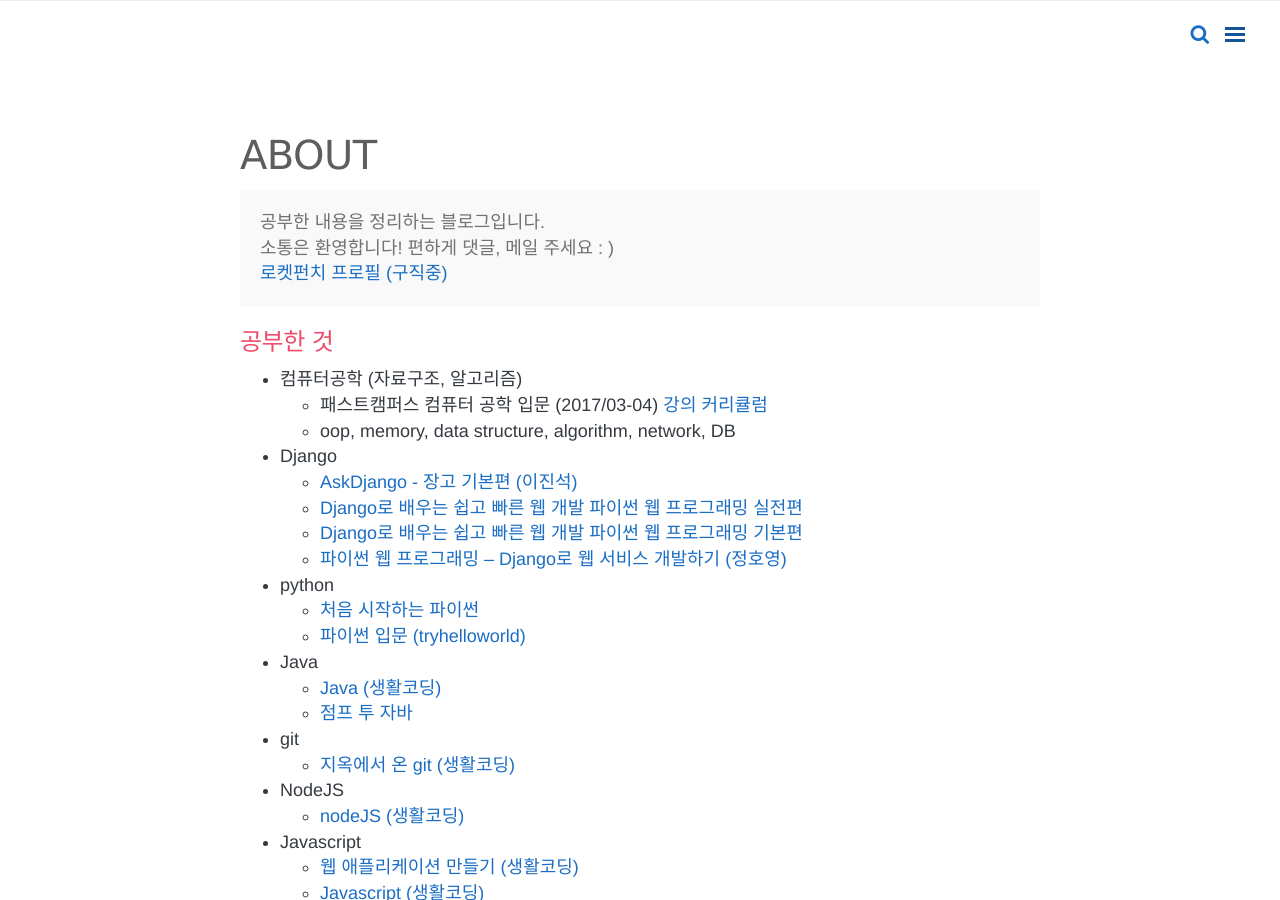
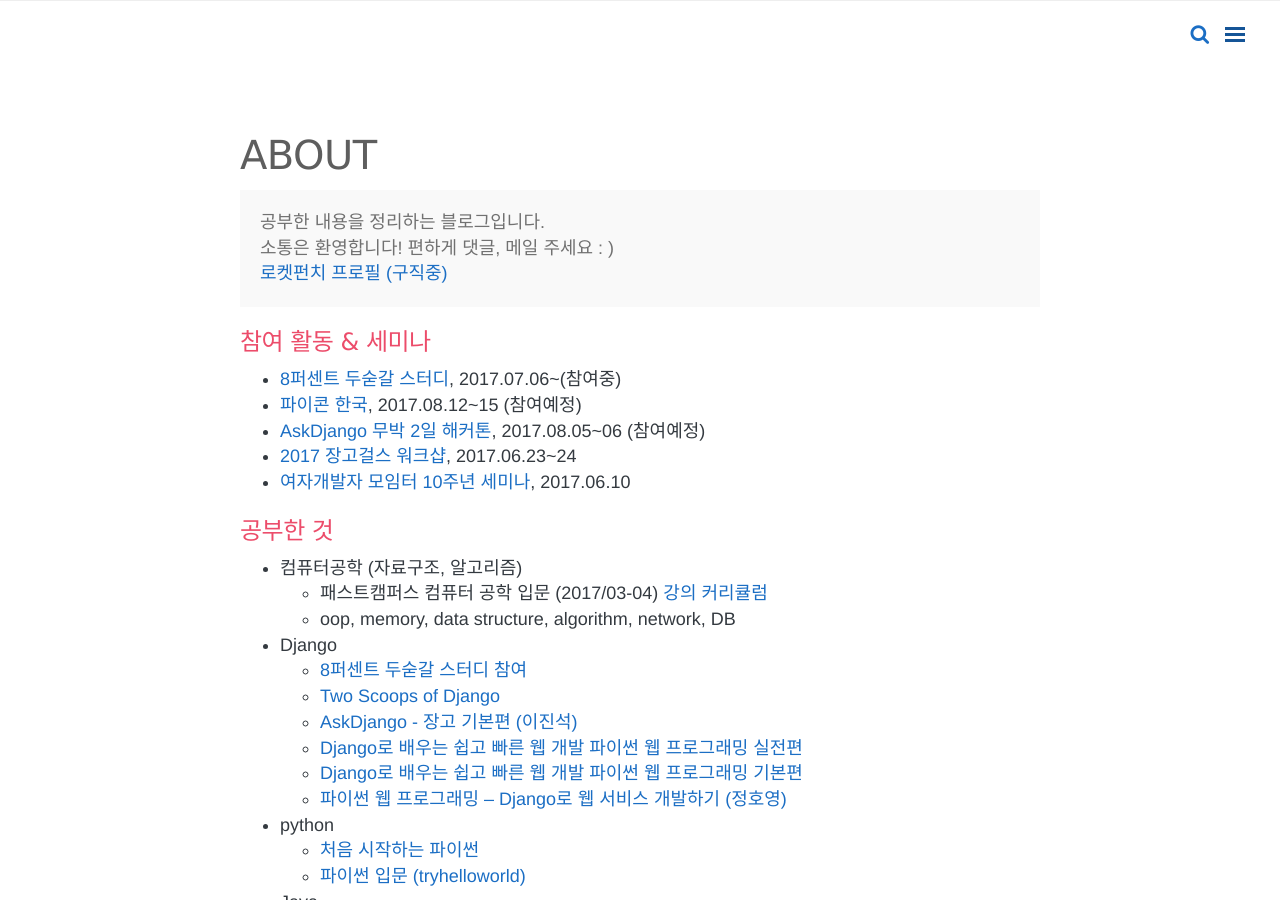
Before and after one commit to wayhome25/wayhome25.github.io, a Jekyll site: the page built from about.md, in a window 1280 px wide and 900 px high. Built offline with Jekyll 4.4.1, drawn with Linux system fonts in a browser that asks for light colours; nearby versions of some CDN libraries; comment, search, counter and statistics services are not loaded.

```diff
--- a/about.md
+++ b/about.md
@@ -9,12 +9,21 @@ title: About
   <a href="https://www.rocketpunch.com/@wayhome25">로켓펀치 프로필 (구직중)</a><br>
 </p>
 
+## 참여 활동 & 세미나
+- [8퍼센트 두숟갈 스터디](https://8percent.github.io/2017-06-30/%EC%8A%A4%ED%84%B0%EB%94%94%EC%8B%9C%EC%9E%91/), 2017.07.06~(참여중)
+- [파이콘 한국](https://www.pycon.kr/2017/), 2017.08.12~15 (참여예정)
+- [AskDjango 무박 2일 해커톤](https://nomade.kr/moim/askdjango-hackathon-2017/), 2017.08.05~06 (참여예정)
+- [2017 장고걸스 워크샵](https://djangogirls.org/seoul/), 2017.06.23~24
+- [여자개발자 모임터 10주년 세미나](http://korea-womendevelopers.org/), 2017.06.10
+
 ## 공부한 것
 - 컴퓨터공학 (자료구조, 알고리즘)
     - 패스트캠퍼스 컴퓨터 공학 입문 (2017/03-04) [강의 커리큘럼](http://cdn.www.fastcampus.co.kr/wp-content/uploads/2017/02/%EC%BB%B4%ED%93%A8%ED%84%B0%EA%B3%B5%ED%95%99-%EC%9E%85%EB%AC%B8-SCHOOL-2%EA%B8%B0_%EC%BB%A4%EB%A6%AC%ED%81%98%EB%9F%BC-%EB%B0%8F-%EA%B5%90%EC%9C%A1-%EC%95%88%EB%82%B4%EB%AC%B8.pdf?_ga=1.240441345.321893628.1483015444)
     - oop, memory, data structure, algorithm, network, DB
 
 - Django
+  - [8퍼센트 두숟갈 스터디 참여](https://8percent.github.io/2017-06-30/%EC%8A%A4%ED%84%B0%EB%94%94%EC%8B%9C%EC%9E%91/)
+  - [Two Scoops of Django](https://www.twoscoopspress.com/products/two-scoops-of-django-1-11)
   - [AskDjango - 장고 기본편 (이진석)](https://nomade.kr/vod/django/)
   - [Django로 배우는 쉽고 빠른 웹 개발 파이썬 웹 프로그래밍 실전편](http://www.yes24.com/24/goods/29331035?scode=029)
   - [Django로 배우는 쉽고 빠른 웹 개발 파이썬 웹 프로그래밍 기본편](http://www.hanbit.co.kr/store/books/look.php?p_code=B5790464800)
```
Also changed, not shown: _posts/Django/2017-03-21-django-ep7-django-shell.md (+1 -1 lines), _posts/TIL(Today I Learned)/2017-07-10-07-16-TIL.md (+8 -0 lines).
